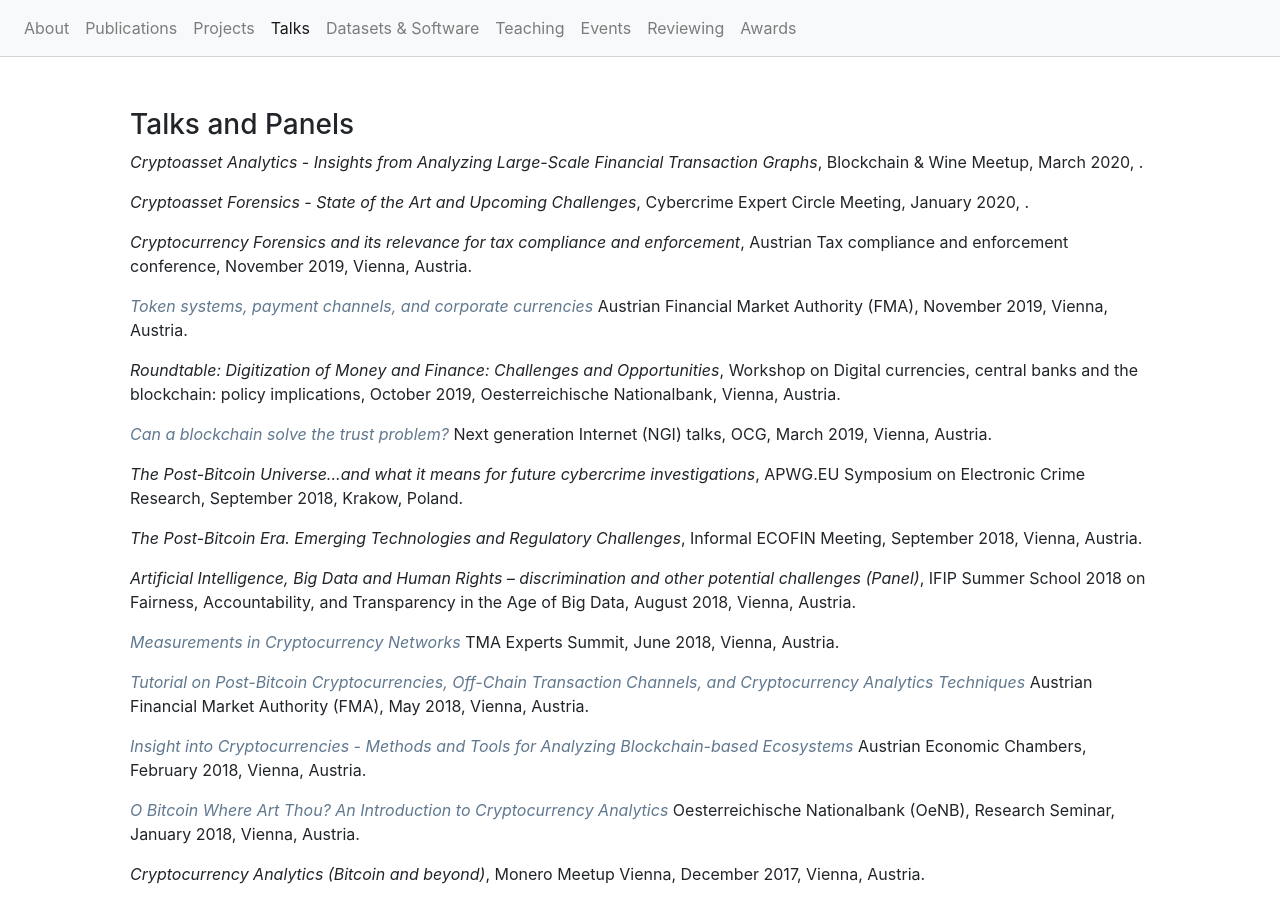
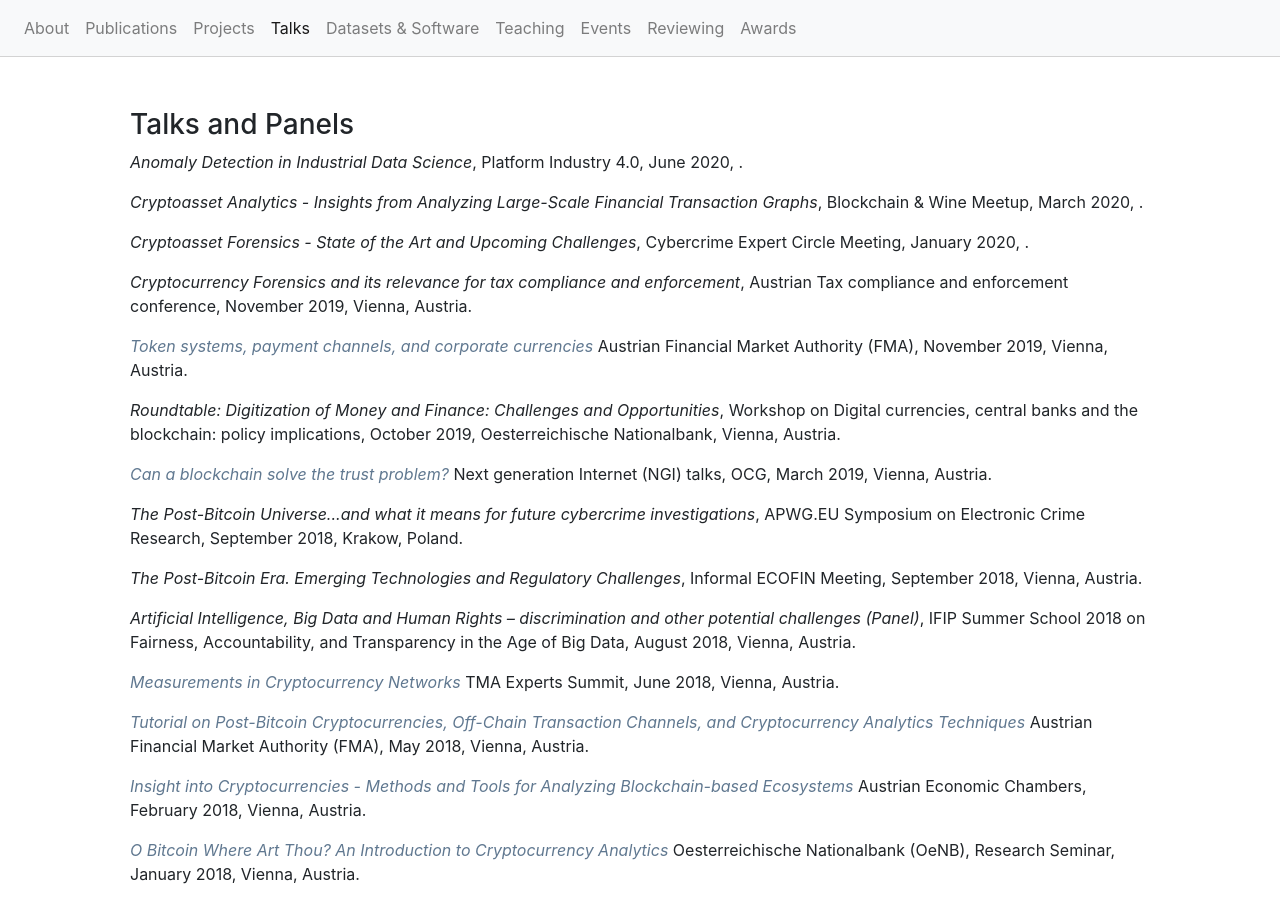
Before and after one commit to behas/behas.github.com, a Jekyll site: the page built from talks.html, in a window 1280 px wide and 900 px high. Built offline with Jekyll 4.4.1, drawn with Linux system fonts in a browser that asks for light colours; a style sheet for code colours, icons or effects is not loaded.

Commit message:
updated talks and reviews

```diff
--- a/_data/reviews.yml
+++ b/_data/reviews.yml
@@ -1,4 +1,9 @@
 # Journals
+
+- medium: "Advances in Complex Systems"
+  uri: "https://www.worldscientific.com/worldscinet/acs"
+  type: "journal"
+  years: "2020"
 
 - medium: "Journal of Cybersecurity"
   uri: "https://academic.oup.com/cybersecurity"
--- a/_data/talks.yml
+++ b/_data/talks.yml
@@ -1,3 +1,7 @@
+- title: Anomaly Detection in Industrial Data Science
+  venue: Platform Industry 4.0
+  date: 2020-06-05
+
 - title: Cryptoasset Analytics - Insights from Analyzing Large-Scale Financial Transaction Graphs
   venue: Blockchain & Wine Meetup
   date: 2020-03-11
```
